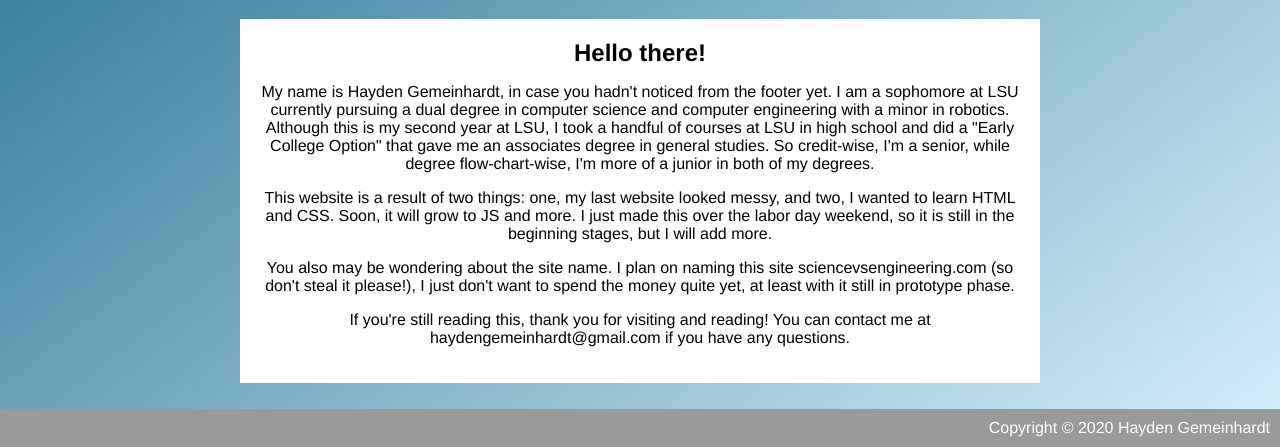
After one commit to haydengemeinhardt/haydengemeinhardt.github.io, a PHP site: page /about.html in a window 1280 px wide. The commit adds this page. Shown: the part 538-985 px from the top of the page. Run offline with PHP 8.4, Linux system fonts and the light colour scheme.

Commit message:
Add files via upload

```diff
--- /dev/null
+++ b/about.html
@@ -0,0 +1,44 @@
+<!DOCTYPE html>
+<html>
+	<head>
+		<title> Hayden Gemeinhardt </title>
+		<link rel="stylesheet" type="text/css" href="style.css" />
+		<link rel="stylesheet" href="https://cdnjs.cloudflare.com/ajax/libs/font-awesome/4.7.0/css/font-awesome.min.css">
+	</head>
+
+	<body>
+		<div class="container"style="background-image: linear-gradient(to bottom right, #02577a, #d4f0fc);">
+			<div class="header">
+				<a href="index.html">Home</a>
+				<a href="blog.html">Blog</a>
+				<div class="dropdown">
+					<button class="dropdown-button">Projects <i class="fa fa-angle-down"></i></button>
+					<div class="dropdown-content">
+						<a href="codes">Codes</a>
+						<a href="codes2">Codes2</a>
+					</div>
+				</div>
+				<a class="active" href="about.html">About<a/>
+			</div>
+			<div class="content">
+				<div class="title" style="text-align:center">About Me!</div>
+				<div class="columncontainer">
+					<img src="images/profilepicture.jpg" height="300" width="300" style="object-fit:cover" class="center"/>
+					<div class="card center" style="width:800px; text-align:center">
+						<h2>Hello there!</h2>
+						<p>My name is Hayden Gemeinhardt, in case you hadn't noticed from the footer yet. I am a sophomore at LSU currently pursuing a dual degree in computer science and computer engineering with a minor in robotics. Although this is my second year at LSU, I took a handful of courses at LSU in high school and did a "Early College Option" that gave me an associates degree in general studies. So credit-wise, I'm a senior, while degree flow-chart-wise, I'm more of a junior in both of my degrees.</p>
+<p>This website is a result of two things: one, my last website looked messy, and two, I wanted to learn HTML and CSS. Soon, it will grow to JS and more. I just made this over the labor day weekend, so it is still in the beginning stages, but I will add more.</p>
+<p> You also may be wondering about the site name. I plan on naming this site sciencevsengineering.com (so don't steal it please!), I just don't want to spend the money quite yet, at least with it still in prototype phase.</p>
+<p>If you're still reading this, thank you for visiting and reading! You can contact me at haydengemeinhardt@gmail.com if you have any questions.</p>
+					</div>
+				</div>
+
+
+			</div>
+			<div class="footer">
+				Copyright &copy; 2020 Hayden Gemeinhardt
+			</div>
+		</div>
+	</body>
+
+</html>
--- a/style.css
+++ b/style.css
@@ -195,7 +195,11 @@ h1, h2, h3{
 	margin-top: 20px;
 }
 
-
+.center {
+	display: block;
+	margin-left: auto;
+	margin-right: auto;
+}
 
 
 .footer{
```
Also changed, not shown: index.html (+5 -5 lines).
